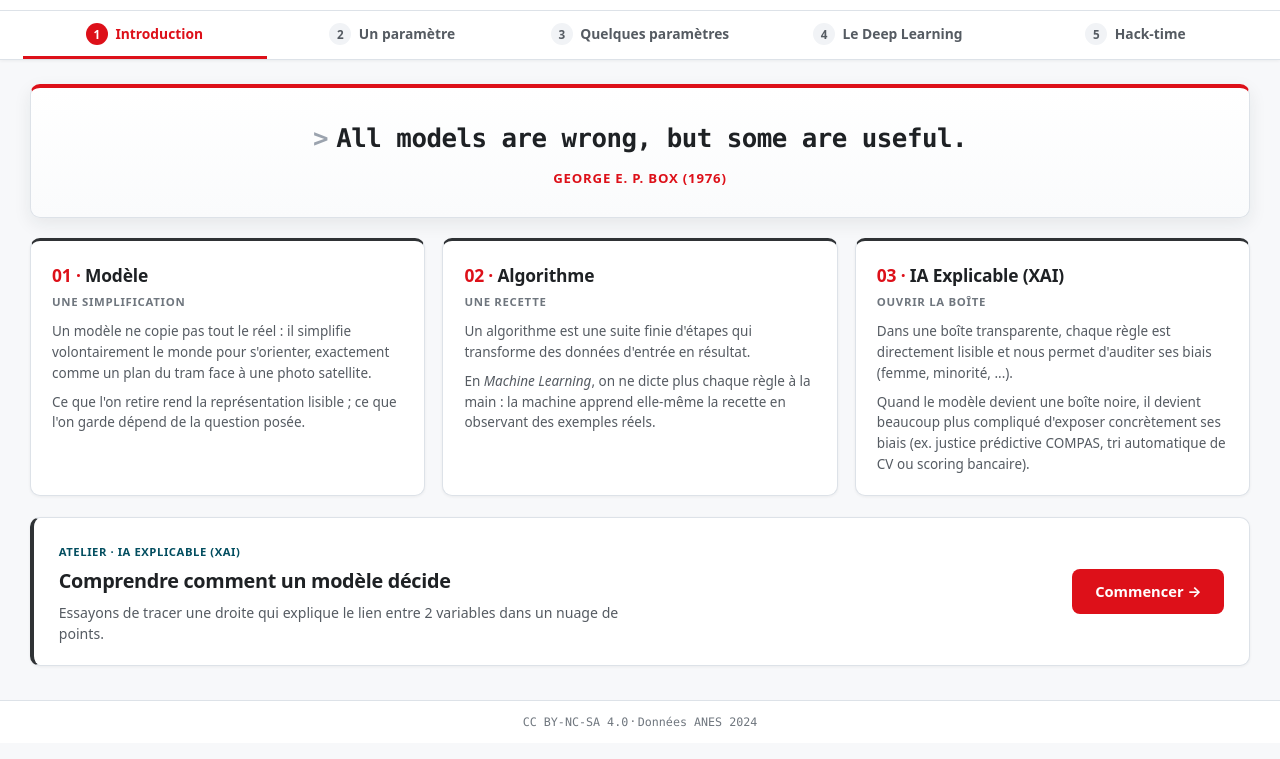
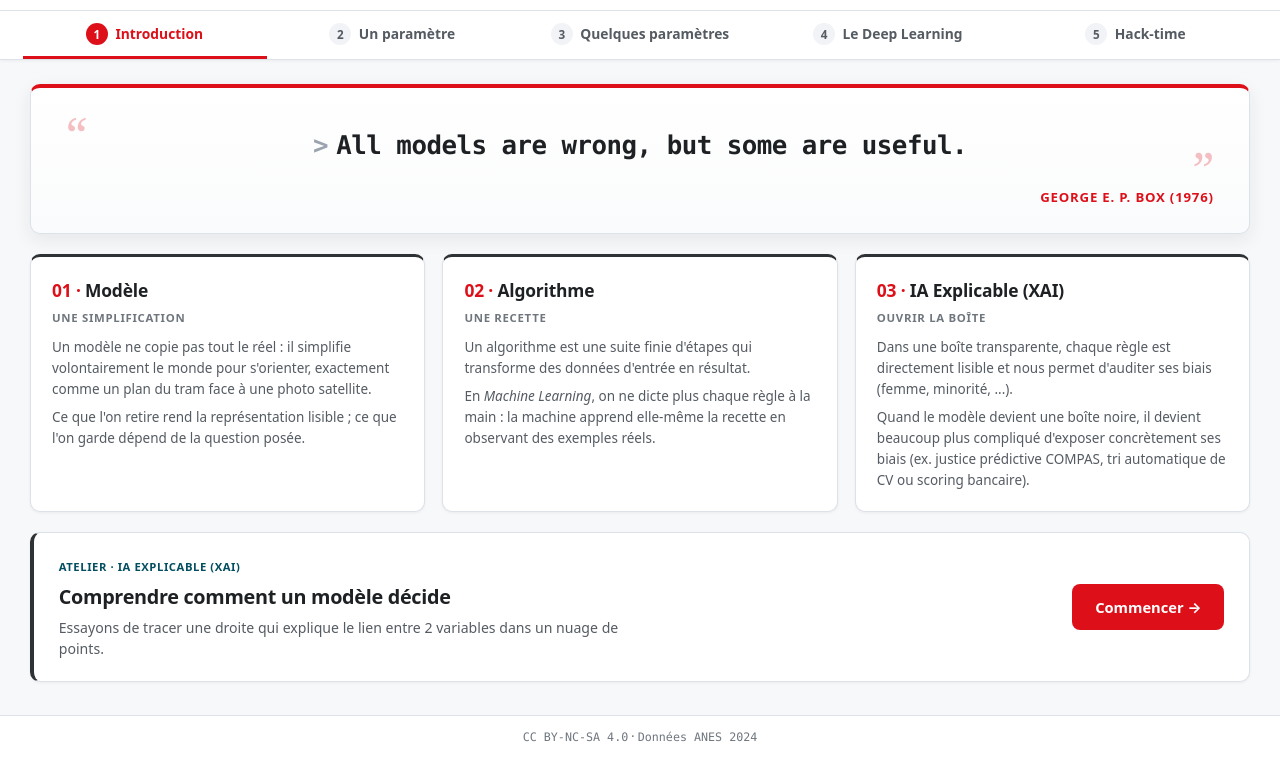
Before and after one commit to mickaeltemporao/workshop-xai, a plain HTML site: page app/index.html in a window 1280 px wide. Shown: the part 61-820 px from the top of the page. Drawn offline with Linux system fonts and the light colour scheme.

Commit message:
Style editorial opening/closing quote marks and right-aligned author

```diff
--- a/app/index.html
+++ b/app/index.html
@@ -87,10 +87,14 @@
       >
         <div class="landing-stack">
           <blockquote class="card quote-hero">
-            <p class="quote-hero-text">
-              <span class="quote-prompt" aria-hidden="true">&gt;</span>
-              <span>All models are wrong, but some are useful.</span>
-            </p>
+            <div class="quote-hero-body">
+              <span class="quote-mark quote-mark-open" aria-hidden="true">“</span>
+              <p class="quote-hero-text">
+                <span class="quote-prompt" aria-hidden="true">&gt;</span>
+                <span>All models are wrong, but some are useful.</span>
+              </p>
+              <span class="quote-mark quote-mark-close" aria-hidden="true">”</span>
+            </div>
             <footer class="quote-hero-author">
               George E. P. Box (1976)
             </footer>
--- a/app/styles.css
+++ b/app/styles.css
@@ -1450,14 +1450,40 @@ input[type="range"] {
 .quote-hero {
   position: relative;
   margin: 0;
-  padding: 2.1rem 2.2rem 1.9rem;
-  text-align: center;
+  padding: 1.9rem 2.2rem 1.65rem;
   background: linear-gradient(180deg, #ffffff 0%, #fafbfc 100%);
   border: 1px solid var(--border);
   border-top: 4px solid var(--red);
   box-shadow: var(--shadow-md);
 }
 
+.quote-hero-body {
+  position: relative;
+  padding: 0.65rem 2.5rem;
+  text-align: center;
+}
+
+.quote-mark {
+  position: absolute;
+  font-family: Georgia, "Times New Roman", serif;
+  font-size: 3.2rem;
+  line-height: 1;
+  color: var(--red);
+  opacity: 0.26;
+  user-select: none;
+  pointer-events: none;
+}
+
+.quote-mark-open {
+  top: -0.45rem;
+  left: 0.1rem;
+}
+
+.quote-mark-close {
+  bottom: -1.35rem;
+  right: 0.1rem;
+}
+
 .quote-hero-text {
   margin: 0;
   font-family: var(--font-mono);
@@ -1480,7 +1506,9 @@ input[type="range"] {
 }
 
 .quote-hero-author {
-  margin-top: 0.85rem;
+  margin-top: 1.05rem;
+  padding-right: 0.15rem;
+  text-align: right;
   font-size: 0.88rem;
   font-weight: 750;
   letter-spacing: 0.06em;
```
